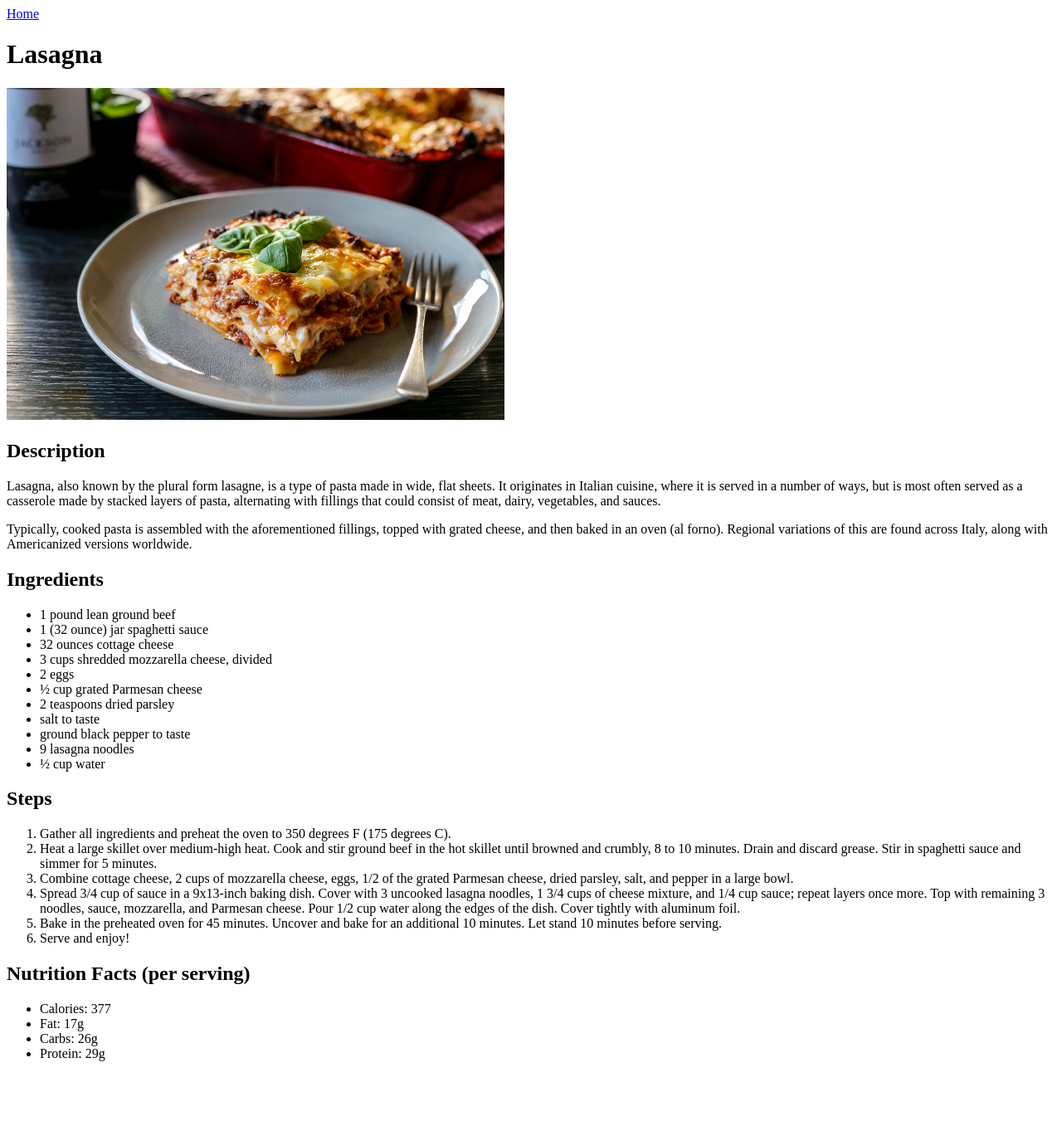
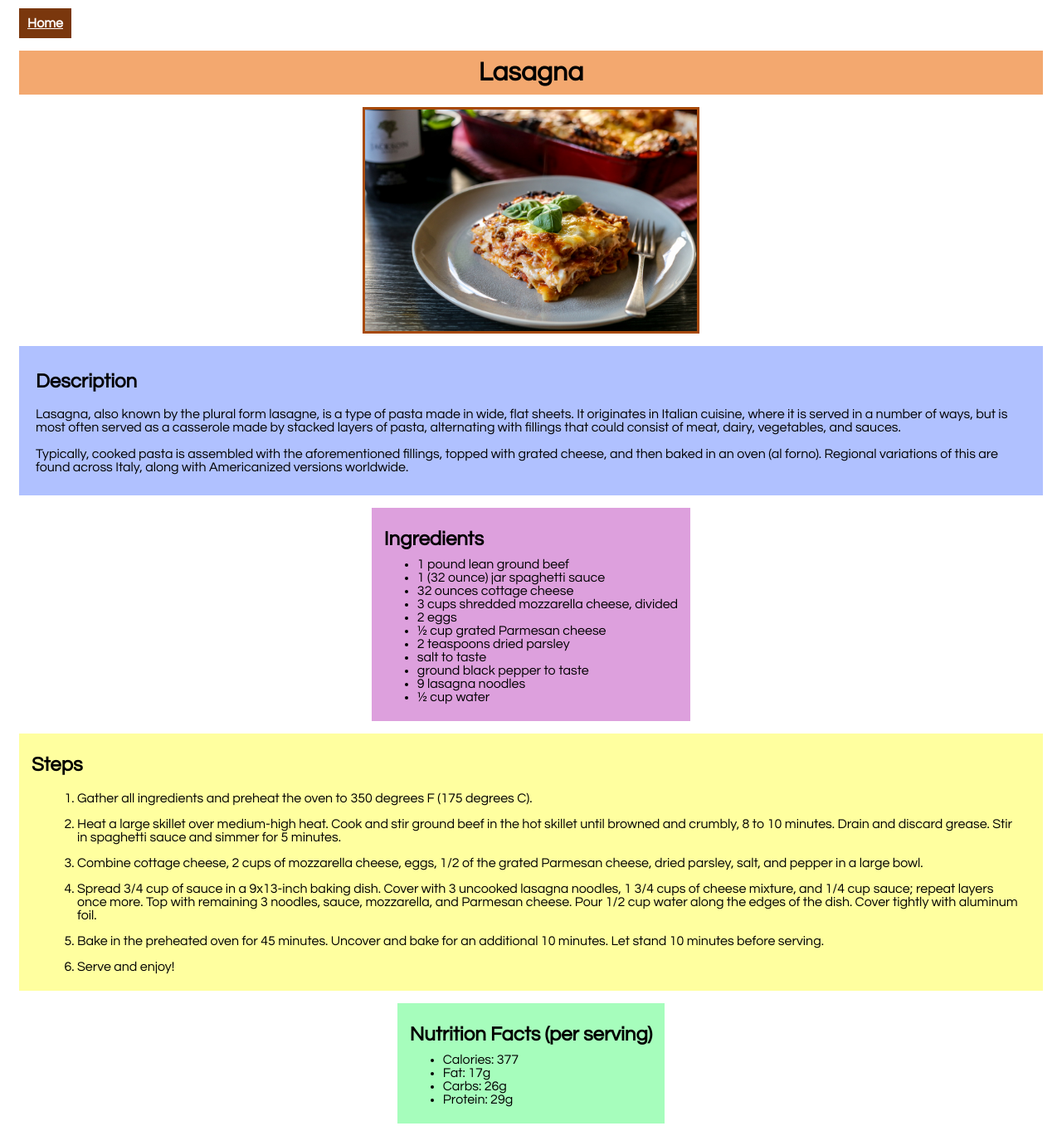
Before and after one commit to valexcode/odin-recipes, a plain HTML site: page recipes/lasagna.html in a window 1280 px wide. Shown: the whole page at 83% size. Before the commit the page ends 1295 px from the top, so only its background shows below. Drawn offline with Linux system fonts and the light colour scheme.

Commit message:
Add css styling to all pages
Created the style.css file and linked it to all .html files.
Added classes to many elements of the .html files and changed
various properties via the style.css file

```diff
--- a/recipes/lasagna.html
+++ b/recipes/lasagna.html
@@ -4,11 +4,17 @@
     <meta charset="UTF-8">
     <meta name="viewport" content="width=device-width, initial-scale=1.0">
     <title>Lasagna Recipe</title>
+    <link rel="stylesheet" href="../style.css">
 </head>
 <body>
+    <div class="home">
         <a href="../index.html">Home</a>
-    <h1>Lasagna</h1>
-    <img src="./images/lasagna.jpg" alt="A delicious plate of Lasagna" width="600">
+    </div>
+
+    <h1 class="recipe-title">Lasagna</h1>
+    <img src="./images/lasagna.jpg" alt="A delicious plate of Lasagna">
+
+    <div class="description">
         <h2>Description</h2>
         <p>
             Lasagna, also known by the plural form lasagne, is a type of pasta made in wide, flat sheets.
@@ -19,6 +25,9 @@
             Typically, cooked pasta is assembled with the aforementioned fillings, topped with grated cheese, and then baked in an oven (al forno).
             Regional variations of this are found across Italy, along with Americanized versions worldwide.
         </p>
+    </div>
+
+    <div class="ingredients">
         <h2>Ingredients</h2>
         <ul>
             <li>1 pound lean ground beef</li>
@@ -33,6 +42,9 @@
             <li>9 lasagna noodles</li>
             <li>½ cup water</li>
         </ul>
+    </div>
+
+    <div class="steps">
         <h2>Steps</h2>
         <ol>
             <li>Gather all ingredients and preheat the oven to 350 degrees F (175 degrees C).</li>
@@ -42,6 +54,9 @@
             <li>Bake in the preheated oven for 45 minutes. Uncover and bake for an additional 10 minutes. Let stand 10 minutes before serving.</li>
             <li>Serve and enjoy!</li>
         </ol>
+    </div>
+
+    <div class="nutrition">
         <h2>Nutrition Facts (per serving)</h2>
         <ul>
             <li>Calories: 377</li>
@@ -49,5 +64,6 @@
             <li>Carbs: 26g</li>
             <li>Protein: 29g</li>
         </ul>
+    </div>
 </body>
 </html>
--- /dev/null
+++ b/style.css
@@ -0,0 +1,91 @@
+body {
+    font-family:'Century Gothic', 'Arial Narrow', Arial, sans-serif;
+    box-sizing: border-box;
+}
+
+img {
+    display: block;
+    max-width: 400px;
+    border: 3px solid rgb(167, 73, 7);
+    margin: 15px auto;
+}
+
+/* index.hmtl */
+
+.main-title {
+    text-align: center;
+    width: fit-content;
+    background-color: rgb(227, 154, 90);
+    padding: 10px 50px;
+}
+
+.list li {
+
+    padding: 10px;
+}
+
+.list li a {
+    color: rgb(122, 55, 13);
+}
+
+
+/* Recipe Screens */
+
+.home {
+    background-color: rgb(122, 55, 13);
+    width: fit-content;
+    margin: 10px 15px;
+    padding: 10px;
+}
+
+.home a {
+    color: white;
+    font-weight: bold;
+}
+
+.recipe-title,
+.description,
+.ingredients,
+.steps,
+.nutrition {
+    padding: 5px 15px;
+}
+
+.recipe-title {
+    text-align: center;
+    background-color: rgb(243, 168, 111);
+    margin: 15px;
+    padding: 10px;
+}
+
+.description {
+    background-color: rgb(176, 193, 255);
+    margin: 15px;
+    padding: 10px 20px;
+}
+
+.ingredients {
+    background-color: plum;
+    width: fit-content;
+    margin: 15px auto;
+}
+
+.steps {
+    background-color: rgb(255, 255, 159);
+    margin: 15px;
+}
+
+.steps ol li {
+    margin: 15px 15px;
+}
+
+.nutrition {
+    background-color: rgb(166, 253, 188);
+    width: fit-content;
+    margin: 15px auto;
+}
+
+.ingredients ul,
+.nutrition ul {
+    margin-top: -10px;
+}
```
Also changed, not shown: index.html (+3 -2 lines), recipes/carbonara.html (+18 -2 lines), recipes/pizza-margherita.html (+18 -2 lines). Lines whose indentation alone changed are shown as unchanged.
